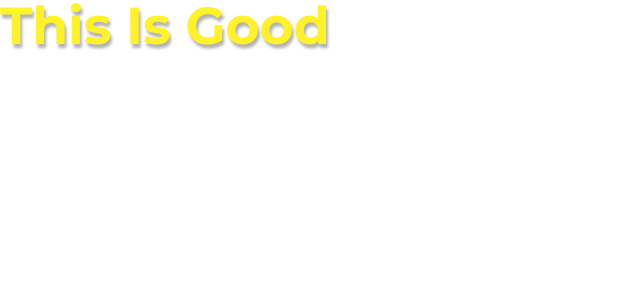
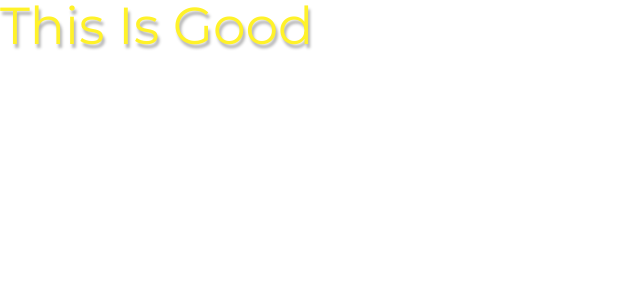
Before and after one commit to trust96/oriabure-farm-limited, a Next.js app: page / in a window 1280 px wide. Shown: the top 300 px of the page, without its empty margins (0-640 px from the left). Built offline with nearby package versions, Linux system fonts and the light colour scheme.

Commit message:
finished typography component

```diff
--- a/src/pages/index.js
+++ b/src/pages/index.js
@@ -4,7 +4,7 @@ import Typography from '../content/base/typography';
 export default function index() {
     return (
         <>
-            <Typography variant="primary" color="warning" weight="bold">
+            <Typography variant="primary" color="warning">
                 this is good
             </Typography>
         </>
```
